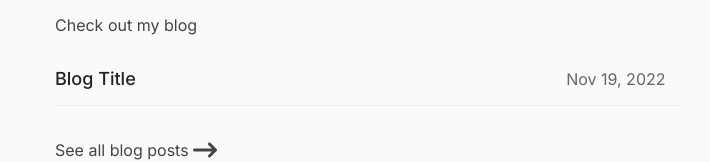
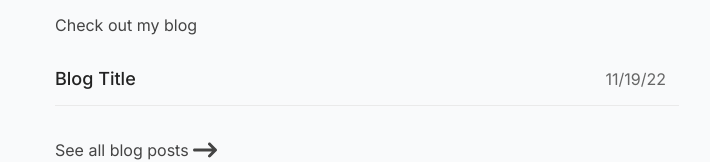
Before and after one commit to justEstif/personal_portfolio, a Next.js app: page / in a window 1280 px wide. Shown: the part 907-1069 px from the top of the page, without its empty margins (273-983 px from the left). Built offline with nearby package versions, Linux system fonts and the light colour scheme; what tailwindcss-border-gradient-radius would draw is missing.

Commit message:
feat: extract shortendate func to utils file

```diff
--- a/app/(components)/blogCard.tsx
+++ b/app/(components)/blogCard.tsx
@@ -1,13 +1,9 @@
 import React from "react";
 import Link from "next/link";
 import { TBlogCard } from "lib/types";
+import { shortenDate } from "lib/utils";
 
 function BlogCard({ slug, title, date }: TBlogCard) {
-  const dd = new Date(date).toLocaleDateString("en-US", {
-    year: "numeric",
-    month: "short",
-    day: "2-digit",
-  });
   return (
     <Link
       href={`/blog/${slug}`}
@@ -22,8 +18,8 @@ function BlogCard({ slug, title, date }: TBlogCard) {
             {title}
           </h4>
 
-          <p className="mr-2 ml-10 w-32 text-gray-500 sm:ml-0 md:mb-0 dark:text-gray-400">
-            {dd !== "Invalid Date" ? dd : ""}
+          <p className="mr-2 ml-10 w-20 text-gray-500 dark:text-gray-400">
+            {shortenDate(date)}
           </p>
         </div>
       </div>
--- /dev/null
+++ b/lib/utils.ts
@@ -0,0 +1,6 @@
+export const shortenDate = (date: Date) =>
+  date.toLocaleDateString("en-US", {
+    year: "2-digit",
+    month: "2-digit",
+    day: "2-digit",
+  });
```
